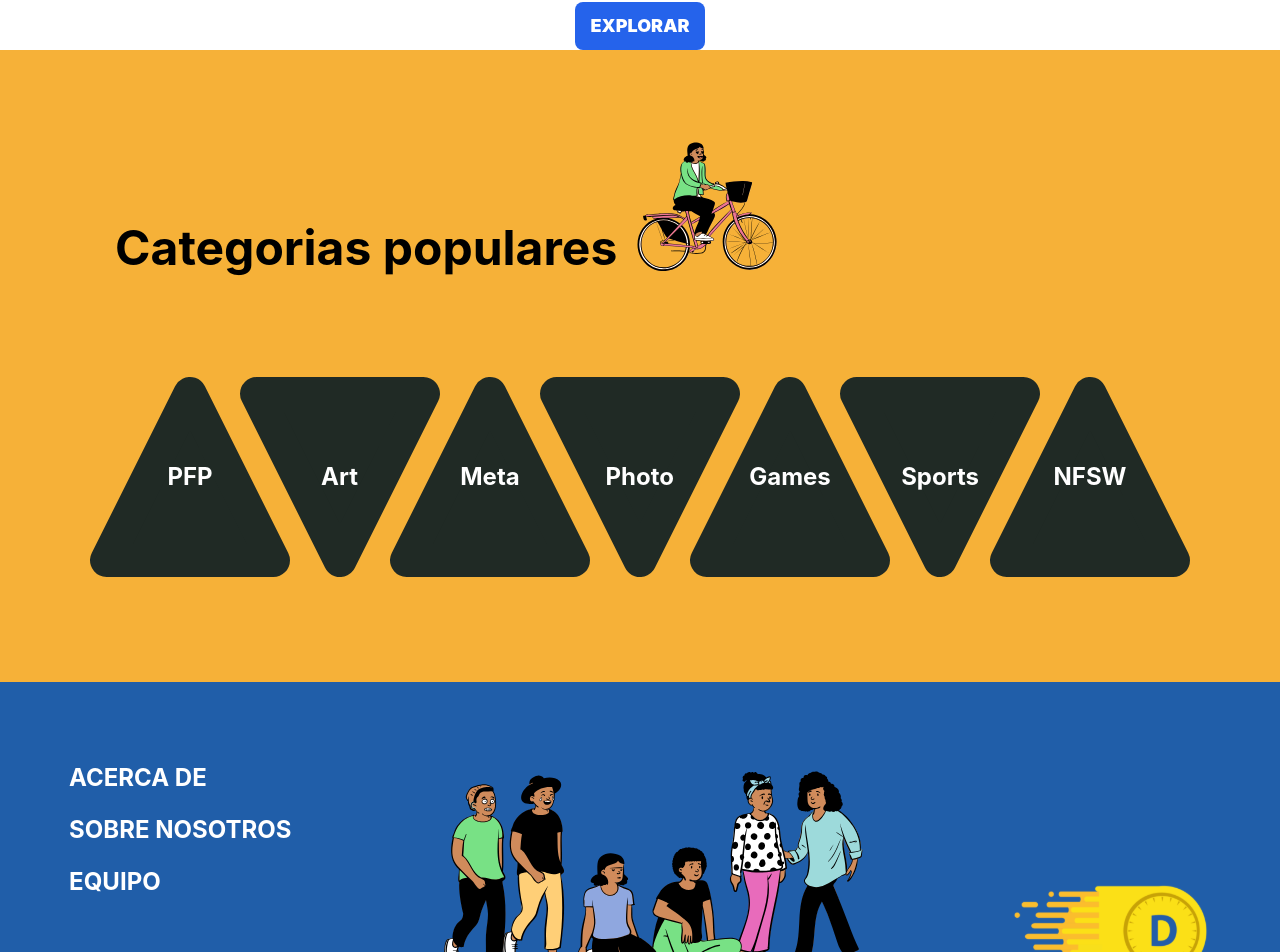
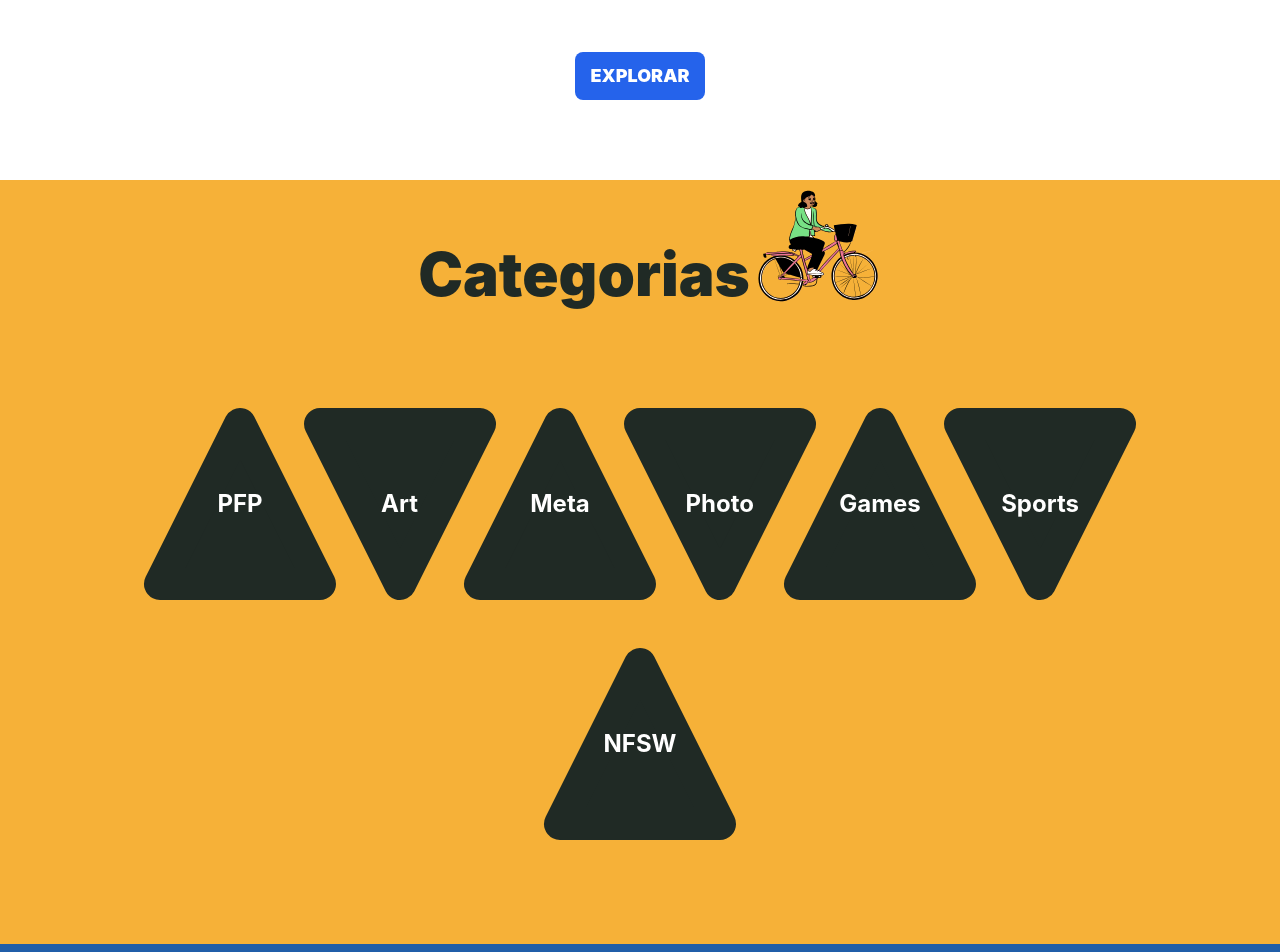
Before and after one commit to No-Country/C6-04, a React (Create React App) app in the folder client/: page / in a window 1280 px wide. Shown: the part 1208-2160 px from the top of the page. Built offline with nearby package versions, Linux system fonts and the light colour scheme; a web font is replaced by a local one.

Commit message:
Mobile First Design finished

```diff
--- a/client/src/App.js
+++ b/client/src/App.js
@@ -5,7 +5,6 @@ function App() {
   return (
   <>
   <Home />
-  <Footer/>
   </>
   );
 }
--- a/client/src/components/CategoriesContainer.js
+++ b/client/src/components/CategoriesContainer.js
@@ -1,63 +1,57 @@
-import React from 'react'
-import Category from './Category'
-import logoPersons from '../assets/Pictures/peeps.svg'
-import logoBicicle  from '../assets/Pictures/peep-8.svg'
-
+import React from "react";
+import Category from "./Category";
+import PeepBicicle from "../assets/Pictures/peep-8.svg";
+import HomeTitle from "./HomeTitle";
 
 function CategoriesContainer() {
   const categories = [
     {
-            name: 'PFP',
-            url: 'url1',
+      name: "PFP",
+      url: "url1",
       down: false,
     },
     {
-            name: 'Art',
-            url: 'url2',
+      name: "Art",
+      url: "url2",
       down: true,
     },
     {
-            name: 'Meta',
-            url: 'url3',
+      name: "Meta",
+      url: "url3",
       down: false,
     },
     {
-            name: 'Photo',
-            url: 'url4',
+      name: "Photo",
+      url: "url4",
       down: true,
     },
     {
-            name: 'Games',
-            url: 'url5',
+      name: "Games",
+      url: "url5",
       down: false,
     },
     {
-            name: 'Sports',
-            url: 'url6',
+      name: "Sports",
+      url: "url6",
       down: true,
     },
     {
-            name: 'NFSW',
-            url: 'url7',
+      name: "NFSW",
+      url: "url7",
       down: false,
     },
-    ]
+  ];
 
   return (
-        <div className='flex justify-center items-center flex-col p-20 bg-second-yellow w-full  h-'>
-            <div className='flex justify-center flex-col gap-20'>
-                <div className='flex justify-start items-center flex-row gap-5'>
-
-                <h2 className='text-black font-bold text-5xl text-left self-end'> Categorias populares</h2>
-                <img src={logoBicicle} alt="bicileLogo" />
-                </div>
-                <div className='flex justify-center items-center flex-wrap '>
-                    {categories.map(category => <Category categoryName={category.name} down={category.down} />)}
+    <div className="flex justify-center items-center flex-col bg-second-yellow w-full">
+      <HomeTitle boolean={true} text="Categorias" image={PeepBicicle} />
+      <div className="flex justify-center flex-wrap w-2/3 md:w-5/6 md:w-11/12 items-center my-20">
+        {categories.map((category) => (
+          <Category categoryName={category.name} down={category.down} />
+        ))}
       </div>
     </div>
-
-        </div>
-    )
+  );
 }
 
-export default CategoriesContainer
+export default CategoriesContainer;
--- a/client/src/components/Category.js
+++ b/client/src/components/Category.js
@@ -1,22 +1,15 @@
 import React from 'react'
-import { Link } from 'react-router-dom'
-// import homeView from '../../assets/Pictures/peep-7.svg'
-
-
 
 const Category = ({down,categoryName}) => {
   return (
-    <div className = {`relative flex justify-center items-center ${down == true && `rotate-180`} mx-[-50px] ` }>
+    <div className = {`relative flex justify-center items-center ${down === true && `rotate-180`} mx-[-60px] lg:mx-[-40px] lg:flex-wrap md:mx-[-45px]` }>
 
-      <svg  width="250" height="250" viewBox="-50 -50 300 300">
+      <svg width="240" viewBox="-50 -50 300 300">
         <polygon className="triangle stroke-[40] stroke-main-black  fill-main-black relative"  strokeLinejoin="round" points="100,0 0,200 200,200"/>
       </svg>
-      <h3 className={`absolute text-white font-bold text-2xl ${down == true && `rotate-180`} `} >{categoryName}</h3>
-      {/* <Link to='/' className='absolute text-white font-bold'>Home</Link> */}
+      <h3 className={`absolute text-white font-bold text-2xl ${down === true && `rotate-180`} `} >{categoryName}</h3>
 
     </div>
-
-
 
   )
 }
--- a/client/src/components/Footer.js
+++ b/client/src/components/Footer.js
@@ -1,23 +1,23 @@
-import React from 'react'
-import CategoriesContainer from './CategoriesContainer'
-import logoPersons from '../assets/Pictures/peeps.svg'
-import logo from '../assets/Pictures/logo.svg'
+import React from "react";
+import CategoriesContainer from "./CategoriesContainer";
+import logoPersons from "../assets/Pictures/peeps.svg";
+import logo from "../assets/Pictures/logo.svg";
 
 const Footer = () => {
   return (
-    <div className='min-h-screen w-full max-w-full bg-main-blue flex justify-start items-start flex-col'>
-        <CategoriesContainer/>
-        <div className='flex justify-around items-start  w-full max-w-full pt-20   ' >
-            <div className='flex justify-start items-start flex-col gap-5'>
-                <h4 className='text-white text-2xl font-bold'>ACERCA DE</h4>
-                <h4 className='text-white text-2xl font-bold'>SOBRE NOSOTROS</h4>
-                <h4 className='text-white text-2xl font-bold'>EQUIPO</h4>
-            </div>
-            <img src={logoPersons} alt="" />
-            <img src={logo} className='self-end' alt="" />
+    <div className="w-full max-w-full bg-main-blue flex justify-center items-center flex-col">
+      <CategoriesContainer />
+      <div className="flex flex-col justify-around items-center w-full my-10 lg:flex lg:flex-row">
+        <div className="flex justify-start items-start flex-col gap-5">
+          <h4 className="text-white text-2xl font-bold">ACERCA DE</h4>
+          <h4 className="text-white text-2xl font-bold">SOBRE NOSOTROS</h4>
+          <h4 className="text-white text-2xl font-bold">EQUIPO</h4>
         </div>
+        <img src={logoPersons} className="my-10" alt="" />
+        <img src={logo} className="self-center my-10 lg:self-end" alt="" />
+      </div>
     </div>
-  )
-}
+  );
+};
 
-export default Footer
+export default Footer;
--- a/client/src/components/HomeTitle.js
+++ b/client/src/components/HomeTitle.js
@@ -2,17 +2,17 @@ const HomeTitle = ({ boolean, text, image }) => {
   return (
     <>
       {boolean === true && (
-        <section className="flex justify-start sm:flex sm:justify-start">
-          <h1 className="text-main-black flex font-black text-4xl md:text-6xl lg:text-6xl sm:text-5xl mt-16">
+        <section className="flex justify-start sm:flex sm:justify-start ml-4">
+          <h1 className="text-main-black flex font-black text-4xl md:text-6xl lg:text-6xl sm:text-5xl lg:mt-16 mt-20 mr-2">
             {text}
           </h1>
           <div>
-            <img src={image} alt="person" width="80px" />
+            <img src={image} alt="person" width="120px" />
           </div>
         </section>
       )}
       {boolean === false && (
-        <section className="flex justify-end sm:flex sm:justify-end">
+        <section className="flex justify-end sm:flex sm:justify-end mr-4">
           <div>
             <img src={image} alt="person" className="mr-9 mt-1" width="80px" />
           </div>
--- a/client/src/pages/Home.js
+++ b/client/src/pages/Home.js
@@ -4,10 +4,12 @@ import ImgTitle2 from "./../assets/Pictures/peep-9.svg";
 import Carousel from "./../components/Carousel";
 import BoxTrend from "./../components/BoxTrend";
 import Button from "./../components/Button";
+import Footer from './../components/Footer'
+import "./../index.css";
 
 const Home = () => {
   return (
-    <div>
+    <div className="bg-main">
       <section>
         {/* NFT Colection */}
         <HomeTitle boolean={true} text="Colecciones" image={ImgTitle1} />
@@ -19,13 +21,18 @@ const Home = () => {
         <HomeTitle boolean={false} text="Tendencias de NFT" image={ImgTitle2} />
         <BoxTrend />
 
-        <article className="flex flex-column justify-center">
+        <article className="flex flex-column justify-center mb-20">
           <Button
             text="Explorar"
             className="btn bg-blue-600 text-lg font-black hover:bg-blue-700 border-none"
           />
         </article>
       </section>
+
+      {/* NFT Trend */}
+      <section>
+        <Footer />
+      </section>
     </div>
   );
 };
```
Also changed, not shown: client/src/index.css (+9 -0 lines), client/src/assets/Homebackground.svg (added). Lines whose indentation alone changed are shown as unchanged.
